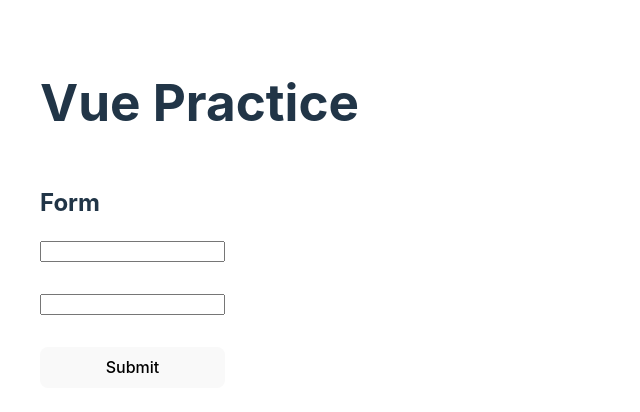
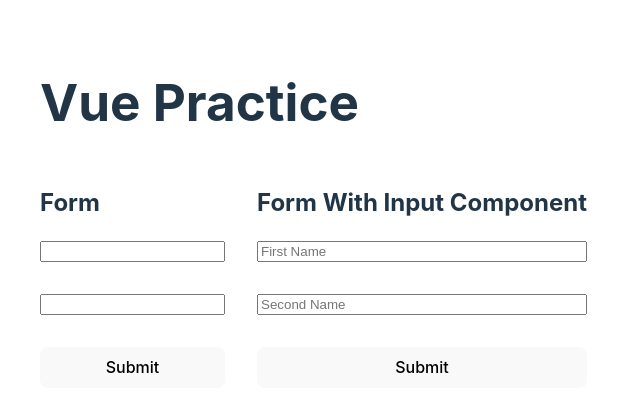
Before and after one commit to kacperborowieckb/vue-practice, a Vue app: page / in a window 1280 px wide. Shown: the top 412 px of the page, without its empty margins (0-640 px from the left). Built offline with nearby package versions, Linux system fonts and the light colour scheme.

Commit message:
feat: mmoved form to separate component and created form with input commponent

```diff
--- a/src/App.vue
+++ b/src/App.vue
@@ -1,16 +1,6 @@
 <script setup lang="ts">
-import { ref } from 'vue';
-
-type User = { firstName: string, secondName: string }[]
-
-const firstName = ref("")
-const secondName = ref("")
-const users = ref<User>([])
-
-const handleSubmit = () => {
-    users.value.push({ firstName: firstName.value, secondName: secondName.value })
-    firstName.value = secondName.value = ''
-}
+import Form from './components/Form.vue';
+import FormWithInput from './components/FormWithInput.vue';
 </script>
 
 <template>
@@ -18,14 +8,11 @@ const handleSubmit = () => {
     <div class="wrapper">
         <div class="wrapper__item">
             <h2>Form</h2>
-            <form class="form" @submit.prevent="handleSubmit">
-                <input class="form__input" type="text" v-model="firstName">
-                <input class="form__input" type="text" v-model="secondName">
-                <button class="form__button" type="submit">Submit</button>
-            </form>
-            <ul class="user-list">
-                <li class="user-list__item" v-for="user in users">{{ `${user.firstName} ${user.secondName}` }}</li>
-            </ul>
+            <Form />
+        </div>
+        <div class="wrapper__item">
+            <h2>Form With Input Component</h2>
+            <FormWithInput />
         </div>
     </div>
 </template>
@@ -35,16 +22,4 @@ const handleSubmit = () => {
     display: flex;
     gap: 2rem;
 }
-
-
-
-.form {
-    flex-direction: column;
-    display: flex;
-    gap: 2rem;
-}
-
-.user-list {
-    text-align: left;
-}
 </style>
--- /dev/null
+++ b/src/components/Form.vue
@@ -0,0 +1,37 @@
+<script setup lang="ts">
+import { ref } from 'vue';
+
+type User = { firstName: string, secondName: string }[]
+
+const firstName = ref("")
+const secondName = ref("")
+const users = ref<User>([])
+
+const handleSubmit = () => {
+    users.value.push({ firstName: firstName.value, secondName: secondName.value })
+    firstName.value = secondName.value = ''
+}
+</script>
+
+<template>
+    <form class="form" @submit.prevent="handleSubmit">
+        <input class="form__input" type="text" v-model="firstName">
+        <input class="form__input" type="text" v-model="secondName">
+        <button class="form__button" type="submit">Submit</button>
+    </form>
+    <ul class="user-list">
+        <li class="user-list__item" v-for="user in users">{{ `${user.firstName} ${user.secondName}` }}</li>
+    </ul>
+</template>
+
+<style lang="scss" scoped>
+.form {
+    flex-direction: column;
+    display: flex;
+    gap: 2rem;
+}
+
+.user-list {
+    text-align: left;
+}
+</style>
--- /dev/null
+++ b/src/components/FormWithInput.vue
@@ -0,0 +1,38 @@
+<script setup lang="ts">
+import { ref } from 'vue';
+import Input from './Input.vue';
+
+type User = { firstName: string, secondName: string }[]
+
+const firstName = ref("")
+const secondName = ref("")
+const users = ref<User>([])
+
+const handleSubmit = () => {
+    users.value.push({ firstName: firstName.value, secondName: secondName.value })
+    firstName.value = secondName.value = ''
+}
+</script>
+
+<template>
+    <form class="form" @submit.prevent="handleSubmit">
+        <Input v-model="firstName" class-name="form__input" placeholder="First Name" />
+        <Input v-model="secondName" class-name="form__input" placeholder="Second Name" />
+        <button class="form__button" type="submit">Submit</button>
+    </form>
+    <ul class="user-list">
+        <li class="user-list__item" v-for="user in users">{{ `${user.firstName} ${user.secondName}` }}</li>
+    </ul>
+</template>
+
+<style lang="scss" scoped>
+.form {
+    flex-direction: column;
+    display: flex;
+    gap: 2rem;
+}
+
+.user-list {
+    text-align: left;
+}
+</style>
--- /dev/null
+++ b/src/components/Input.vue
@@ -0,0 +1,12 @@
+<script setup lang="ts">
+
+const model = defineModel<string>({ required: true });
+const { placeholder, className } = defineProps<{ placeholder: string, className: string }>()
+
+</script>
+
+<template>
+    <input :class="className" type="text" :placeholder="placeholder" v-model="model" />
+</template>
+
+<style lang="scss"></style>
```
